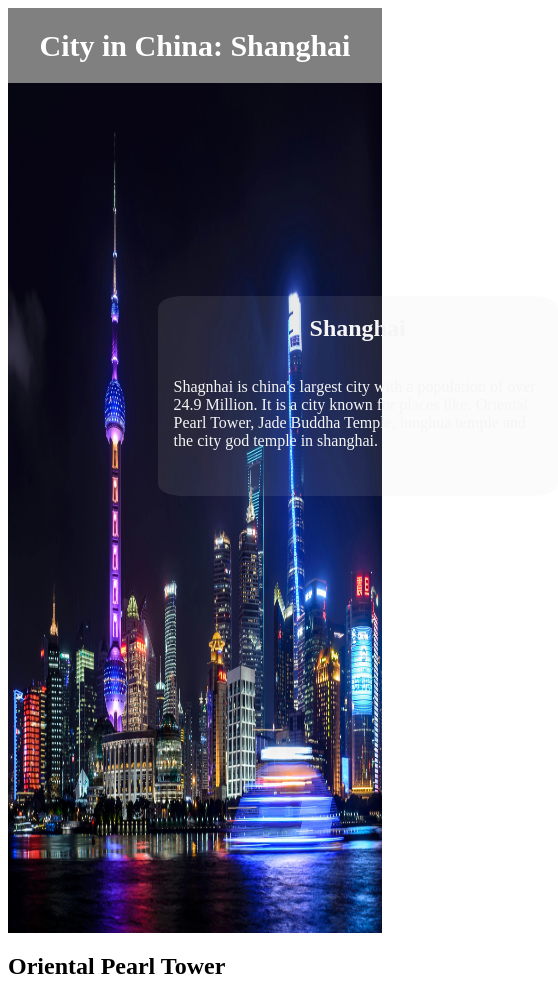
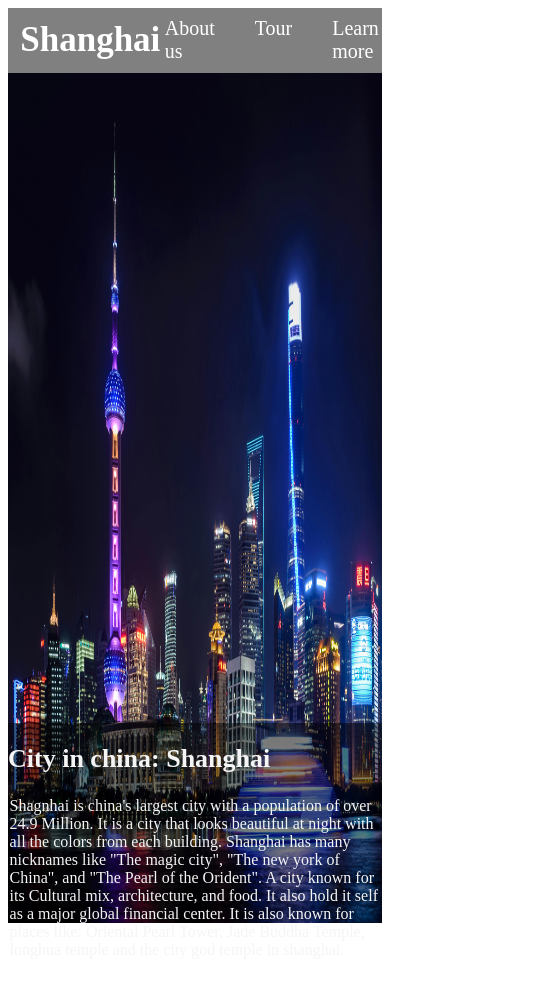
Before and after one commit to Brian-y1/ET710, a plain HTML site: page project1/project1.html in a window 390 px wide. Shown: the top 983 px of the page, 558 px wide, since content can reach past the window. After the commit the page ends 961 px from the top, so only its background shows below. Drawn offline with Linux system fonts and the light colour scheme.

Commit message:
update and new

```diff
--- a/project1/project1.css
+++ b/project1/project1.css
@@ -1,14 +1,24 @@
+/* Main */
 .header{
-    height: 75px;
     background: gray;
     display: flex;
     align-items: center;
 }
 .headertitle{
-    width: 100%;
-    font-size: 30px;
-    padding: .65em;
-    text-align: center;
+    width: 30%;
+    font-size: 35px;
+    padding: .45em;
+    color: white;
+}
+.nav{
+    display: flex;
+    justify-content: right;
+    width: 70%;
+}
+.navlinks{
+    font-size: 25px;
+    padding: .45em 1em;
+    text-decoration: none;
     color: white;
 }
 .introcontainer{
@@ -21,21 +31,38 @@
 }
 .introcard{
     position: absolute;
-    width: 400px;
+    width: 100%;
     height: 200px;
-    top: 25%;
-    left: 40%;
-    background-color: rgba(211, 211, 211, .1);
-    border-radius: 6%;
+    bottom: 0%;
+    background-color: rgba(0, 0, 0, .5);
 }
 .introheader{
-    text-align: center;
     color: whitesmoke;
+    font-size: 30px;
 }
 .intropara{
     color: whitesmoke;
-    padding: 1em;
+    padding: .1em;
+    font-size: 20px;
 }
 .bodyimg1{
     width: 500px;
 }
+/* screen size */
+/* Large */
+@media only screen and (max-width: 1200px){
+    .headertitle{padding: .35em;}
+}
+/* Medium */
+@media only screen and (max-width: 1000px){
+    .nav{justify-content: center;}
+    .introheader{font-size: 28px;}
+    .intropara{font-size: 18px;}
+}
+/* Small */
+@media only screen and (max-width: 640px){
+    .nav{justify-content: center;}
+    .navlinks{font-size: 20px;}
+    .introheader{font-size: 26px;}
+    .intropara{font-size: 16px;}
+}
--- a/project1/project1.html
+++ b/project1/project1.html
@@ -8,32 +8,27 @@
 </head>
 <body>
     <header class="header">
-        <div class="headertitle"><b>City in China: Shanghai</b></div>
+        <div class="headertitle"><b>Shanghai</b></div>
+        <nav class="nav">
+            <a href="project1about.html" class="navlinks">About us</a>
+            <a href="" class="navlinks">Tour</a>
+            <a href="https://en.wikipedia.org/wiki/Shanghai" target="_blank" class="navlinks">Learn more</a>
+        </nav>
     </header>
 
     <section class="introcontainer">
        <div class="introimg"><img src="images/Shanghai.jpg" alt="Picture of shanghai"></div>
        <div class="introcard">
-        <h1 class="introheader">Shanghai</h1>
-        <p class="intropara">Shagnhai is china's largest city with a population of over 24.9 Million.
-            It is a city known for places like: Oriental Pearl Tower, Jade Buddha Temple, longhua temple and
+        <h1 class="introheader">City in china: Shanghai</h1>
+        <p class="intropara">Shagnhai is china's largest city with a population of over 24.9 Million. It is a city that looks beautiful at night with all
+            the colors from each building. Shanghai has many nicknames like "The magic city", "The new york of China", and "The Pearl of the Orident".
+            A city known for its Cultural mix, architecture, and food. It also hold it self as a major global financial center.
+            It is also known for places like: Oriental Pearl Tower, Jade Buddha Temple, longhua temple and
             the city god temple in shanghai.
         </p>
        </div>
     </section>
 
-    <section class="bodycontainer">
-        <h1>Oriental Pearl Tower</h1>
-        <img class="bodyimg1" src="images/oriental pearl tower.jpg" alt="Picture of oriental pearl tower">
-        <hr>
-        <h1>Jade Buddha Temple</h1>
-        <hr>
-        <h1>Longhua Temple</h1>
-        <hr>
-        <h1>City God Temple</h1>
-        <hr>
-    </section>
-
 
 </body>
 </html>
```
Also changed, not shown: project1/project1about.html (added, +32 -0 lines).
